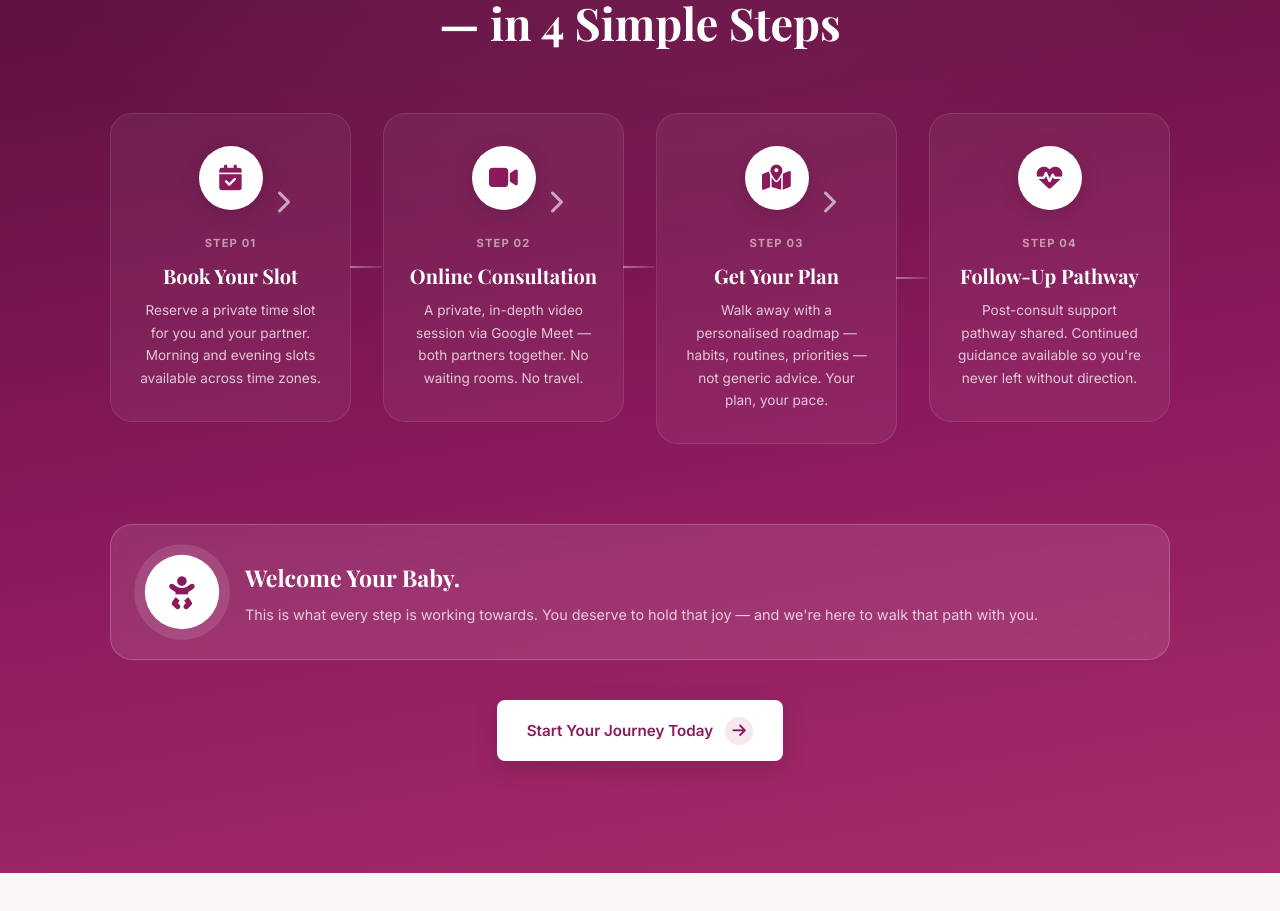
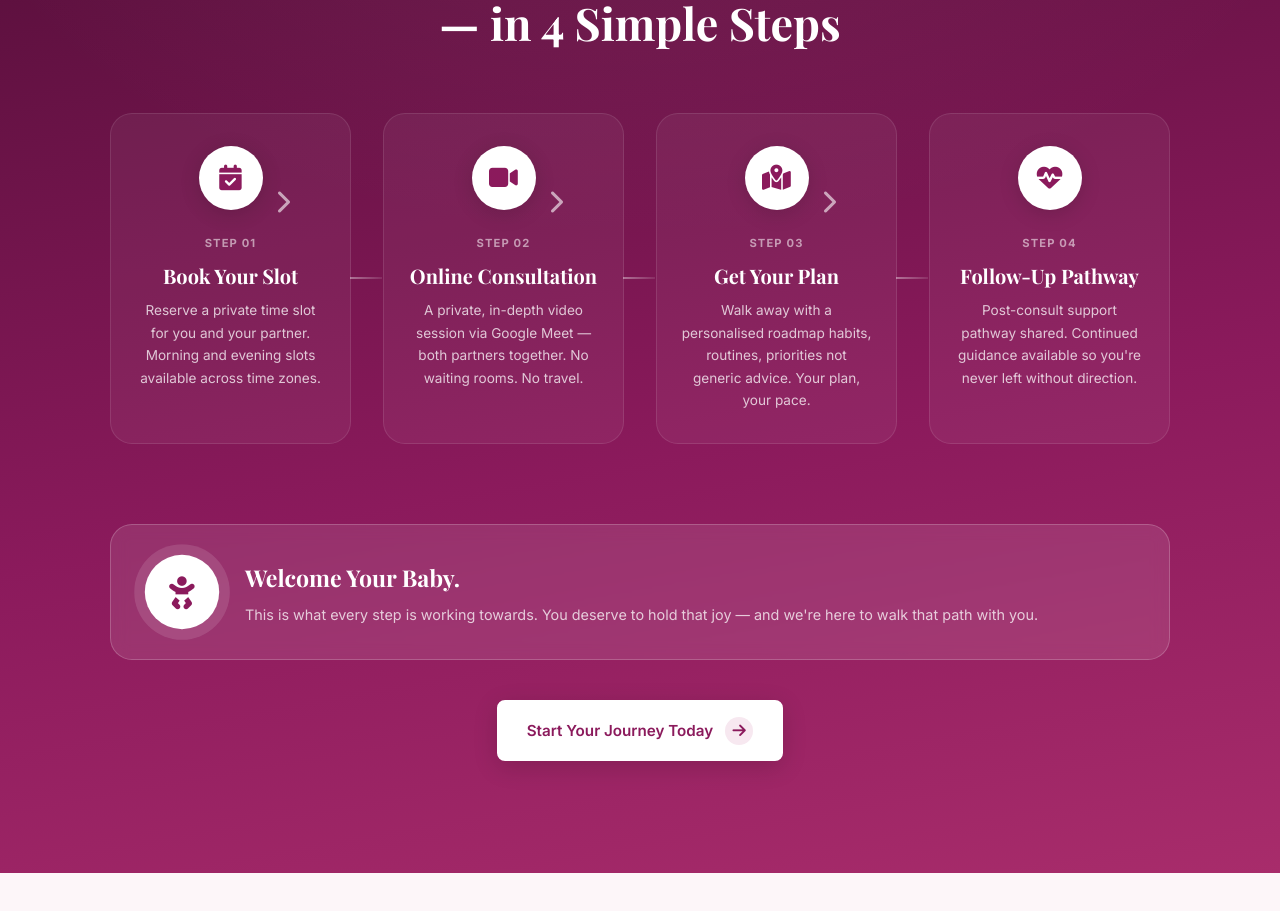
Before and after one commit to neithal09/Heal_360, a React (Vite) app: page / in a window 1280 px wide. Shown: the part 2452-3363 px from the top of the page. Built offline with nearby package versions, Linux system fonts and the light colour scheme; a web font is replaced by a local one.

Commit message:
Update HowItWorks component description for clarity; adjust button alignment and height for improved layout consistency.

```diff
--- a/src/components/HowItWorks.jsx
+++ b/src/components/HowItWorks.jsx
@@ -32,7 +32,7 @@ const HowItWorks = () => {
       icon: "fas fa-map-location-dot",
       title: "Get Your Plan",
       description:
-        "Walk away with a personalised roadmap — habits, routines, priorities — not generic advice. Your plan, your pace.",
+        "Walk away with a personalised roadmap habits, routines, priorities not generic advice. Your plan, your pace.",
     },
     {
       id: 4,
--- a/src/style.css
+++ b/src/style.css
@@ -895,7 +895,7 @@ button {
     grid-template-columns: repeat(4, 1fr);
     gap: 2rem;
     position: relative;
-    align-items: start;
+    align-items: stretch;
 }
 
 .hiw-step {
@@ -910,6 +910,8 @@ button {
     border-radius: var(--r-lg);
     padding: 2rem 1.5rem;
     transition: all 0.3s var(--ease);
+    min-height: 280px;
+    height: 100%;
 }
 
 .hiw-step::after {
```
